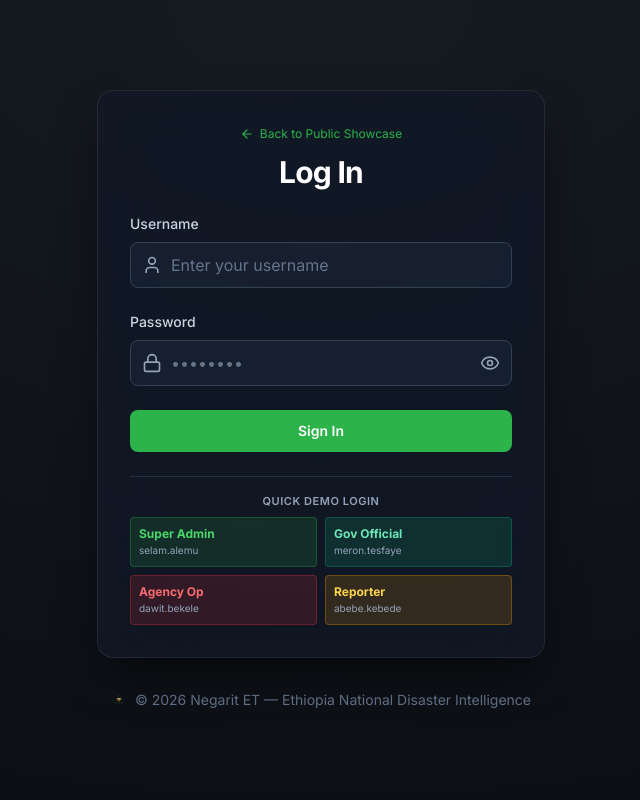
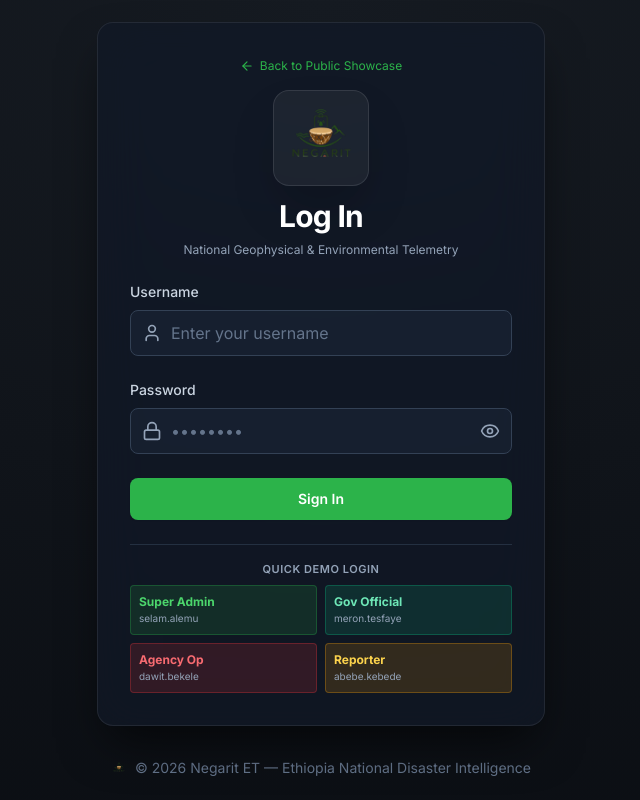
Before and after one commit to yo-hanes/NGET, a FastAPI app: page /login in a window 1280 px wide. Shown: the whole page, without its empty margins (319-959 px from the left). Run offline with FastAPI, Linux system fonts and the light colour scheme; some libraries are stand-ins or nearby versions.

Commit message:
feat(branding): enlarge application logos and add high-res logo to login and registration flows

```diff
--- a/app/templates/login.html
+++ b/app/templates/login.html
@@ -34,10 +34,14 @@
 
     <div class="fluent-acrylic-card w-full max-w-md rounded-2xl p-8">
         <div class="text-center mb-6">
-            <a href="/showcase" class="inline-flex items-center gap-1.5 text-xs text-[#2CB34A] hover:text-[#4CD66C] transition-colors mb-3">
+            <a href="/showcase" class="inline-flex items-center gap-1.5 text-xs text-[#2CB34A] hover:text-[#4CD66C] transition-colors mb-4">
                 <i data-lucide="arrow-left" class="w-3.5 h-3.5"></i> Back to Public Showcase
             </a>
-            <h1 class="text-2xl sm:text-3xl font-bold text-white tracking-tight">Log In</h1>
+            <div class="flex flex-col items-center justify-center gap-2 mb-1">
+                <img src="/static/icons/android-chrome-192x192.png" alt="Negarit Logo" class="w-20 h-20 sm:w-24 sm:h-24 rounded-2xl shadow-2xl object-contain border border-white/10 p-1 bg-white/5 hover:scale-105 transition-transform">
+                <h1 class="text-2xl sm:text-3xl font-extrabold text-white tracking-tight mt-1">Log In</h1>
+                <p class="text-xs text-slate-400">National Geophysical &amp; Environmental Telemetry</p>
+            </div>
         </div>
 
         <form id="login-form" class="space-y-6">
--- a/static/js/pages/user_management.js
+++ b/static/js/pages/user_management.js
@@ -298,7 +298,10 @@ window.UserManagementPage = {
         modal.innerHTML = `
             <div class="bg-card border border-border rounded-xl shadow-2xl w-full max-w-md overflow-hidden">
                 <div class="p-4 border-b border-border flex justify-between items-center bg-card/60">
-                    <h3 class="font-semibold text-main">Add New User</h3>
+                    <div class="flex items-center gap-2.5">
+                        <img src="/static/icons/android-chrome-192x192.png" alt="Negarit Logo" class="w-8 h-8 rounded-lg object-contain shadow-sm border border-border">
+                        <h3 class="font-semibold text-main">Add New User</h3>
+                    </div>
                     <button class="text-muted hover:text-main transition-colors" onclick="document.getElementById('user-modal').classList.add('hidden')">
                         <i data-lucide="x" class="w-5 h-5"></i>
                     </button>
```
Also changed, not shown: app/templates/dashboard.html (+10 -8 lines), app/templates/landing.html (+7 -5 lines).
